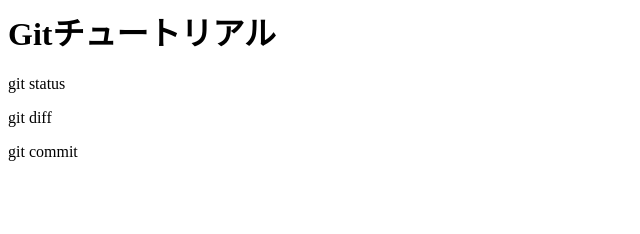
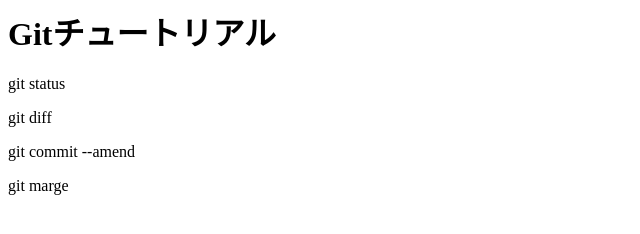
Before and after one commit to HiraoYuka/git_tutorial, a plain HTML site: page index.html in a window 1280 px wide. Shown: the whole page, without its empty margins (0-640 px from the left). Drawn offline with Linux system fonts and the light colour scheme.

Commit message:
git margeを追記

```diff
--- a/index.html
+++ b/index.html
@@ -1,4 +1,5 @@
 <h1>Gitチュートリアル</h1>
 <p>git status</p>
 <p>git diff</p>
-<p>git commit</p>
+<p>git commit --amend</p>
+<p>git marge</p>
```
